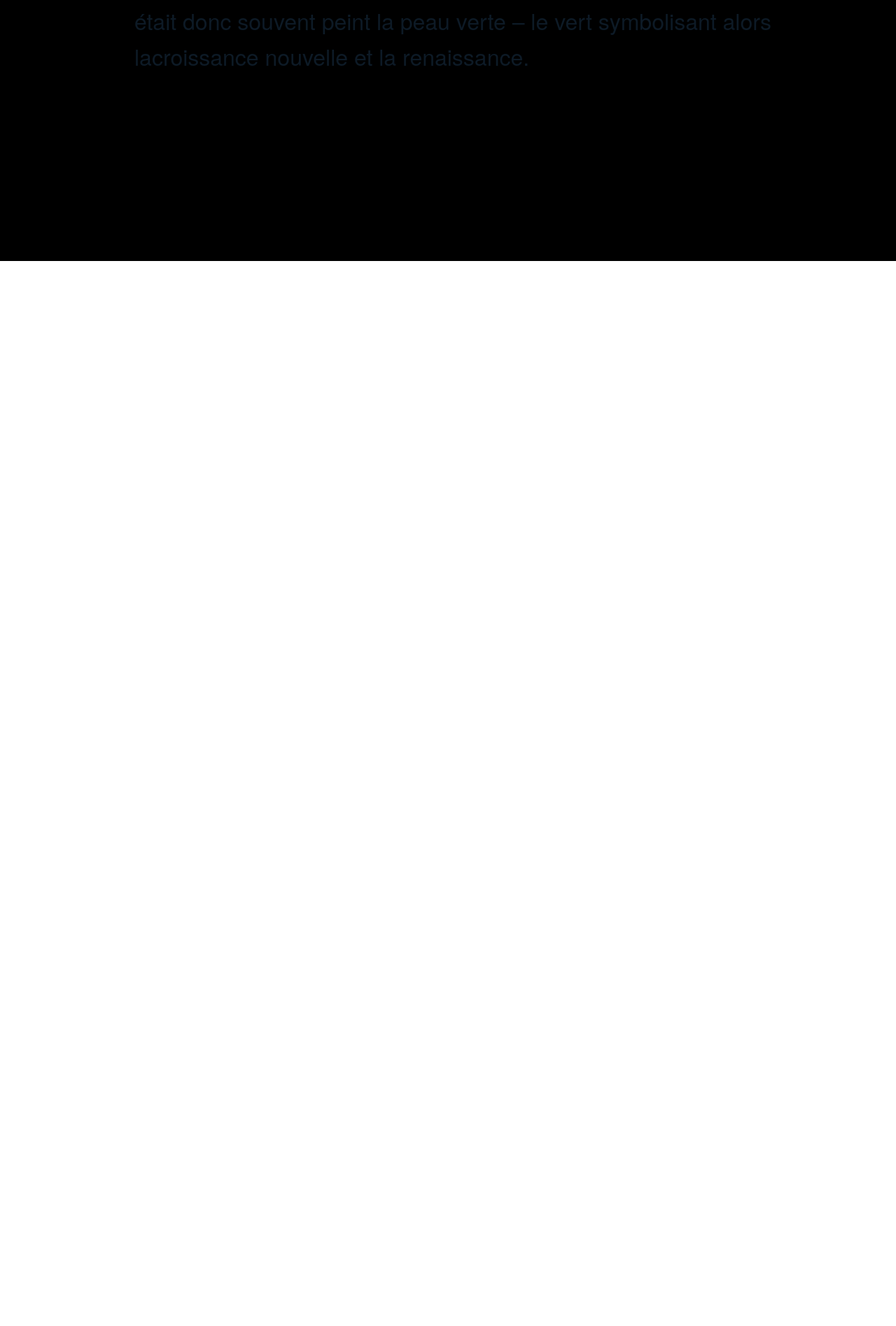
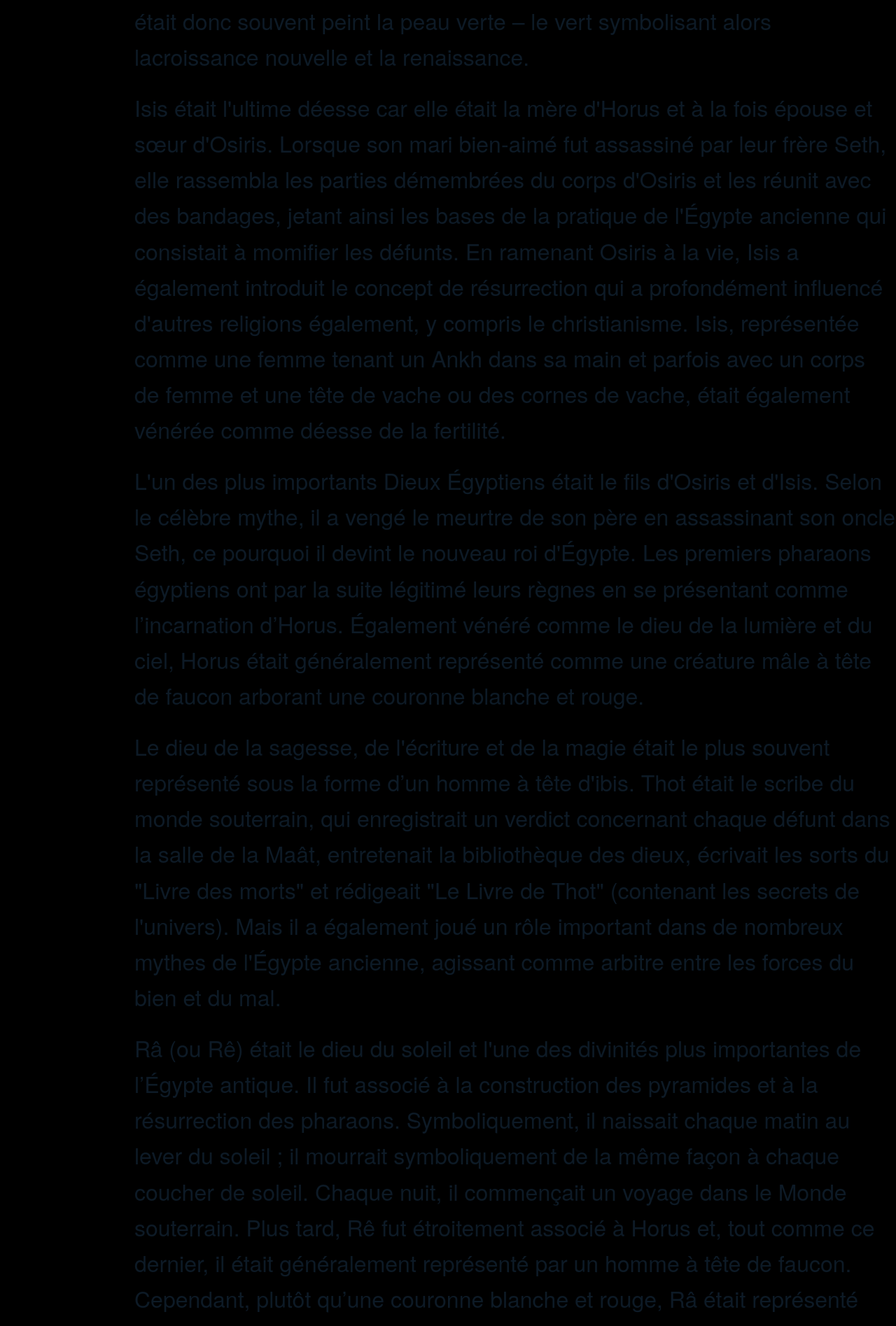
Before and after one commit to AmjadLille/ancient-egypt-hackaton, a React (Create React App) app in the folder egypt/: page /Dieu in a window 1280 px wide. Shown: the part 427-2322 px from the top of the page at 70% size. Before the commit the page ends 800 px from the top, so only its background shows below. Built offline with nearby package versions, Linux system fonts and the light colour scheme; a web font is replaced by a local one.

Commit message:
some more text

```diff
--- a/egypt/src/components/Dieu.jsx
+++ b/egypt/src/components/Dieu.jsx
@@ -16,20 +16,88 @@ const Title = styled.h1`
 `;
 
 const StyledComponents = () => (
+  <div>
     <Container>
       <Title>
         Osiris était un roi sage qui étaitmarié à sa sœur, Isis. Lorsqu'il fut
         assassiné par leur frère Seth, elleusa de magie pour le ressusciter dans
         le but d’avoir de lui un fils.Celui s’appela Horus et il vint venger la
-      mort de son père enassassinant son oncle. Horus est ensuite devenu le roi
-      d'Égypte, tandisqu'Osiris est devenu le roi des morts et le juge des
-      enfers. LesÉgyptiens le considéraient comme triomphant de la mort ; chaque
-      pharaondeviendrait Osiris après sa mort alors que, de son vivant, il
-      étaitl'incarnation d'Horus. Osiris était également le dieu de la
-      végétationet était donc souvent peint la peau verte – le vert symbolisant
-      alors lacroissance nouvelle et la renaissance.
+        mort de son père enassassinant son oncle. Horus est ensuite devenu le
+        roi d'Égypte, tandisqu'Osiris est devenu le roi des morts et le juge des
+        enfers. LesÉgyptiens le considéraient comme triomphant de la mort ;
+        chaque pharaondeviendrait Osiris après sa mort alors que, de son vivant,
+        il étaitl'incarnation d'Horus. Osiris était également le dieu de la
+        végétationet était donc souvent peint la peau verte – le vert
+        symbolisant alors lacroissance nouvelle et la renaissance.
       </Title>
     </Container>
+    <Container>
+      <Title>
+        Isis était l'ultime déesse car elle était la mère d'Horus et à la fois
+        épouse et sœur d'Osiris. Lorsque son mari bien-aimé fut assassiné par
+        leur frère Seth, elle rassembla les parties démembrées du corps d'Osiris
+        et les réunit avec des bandages, jetant ainsi les bases de la pratique
+        de l'Égypte ancienne qui consistait à momifier les défunts. En ramenant
+        Osiris à la vie, Isis a également introduit le concept de résurrection
+        qui a profondément influencé d'autres religions également, y compris le
+        christianisme. Isis, représentée comme une femme tenant un Ankh dans sa
+        main et parfois avec un corps de femme et une tête de vache ou des
+        cornes de vache, était également vénérée comme déesse de la fertilité.
+      </Title>
+    </Container>
+    <Container>
+      <Title>
+        L'un des plus importants Dieux Égyptiens était le fils d'Osiris et
+        d'Isis. Selon le célèbre mythe, il a vengé le meurtre de son père en
+        assassinant son oncle Seth, ce pourquoi il devint le nouveau roi
+        d'Égypte. Les premiers pharaons égyptiens ont par la suite légitimé
+        leurs règnes en se présentant comme l’incarnation d’Horus. Également
+        vénéré comme le dieu de la lumière et du ciel, Horus était généralement
+        représenté comme une créature mâle à tête de faucon arborant une
+        couronne blanche et rouge.
+      </Title>
+    </Container>
+    <Container>
+      <Title>
+        Le dieu de la sagesse, de l'écriture et de la magie était le plus
+        souvent représenté sous la forme d’un homme à tête d'ibis. Thot était le
+        scribe du monde souterrain, qui enregistrait un verdict concernant
+        chaque défunt dans la salle de la Maât, entretenait la bibliothèque des
+        dieux, écrivait les sorts du "Livre des morts" et rédigeait "Le Livre de
+        Thot" (contenant les secrets de l'univers). Mais il a également joué un
+        rôle important dans de nombreux mythes de l'Égypte ancienne, agissant
+        comme arbitre entre les forces du bien et du mal.
+      </Title>
+    </Container>
+    <Container>
+      <Title>
+        Râ (ou Rê) était le dieu du soleil et l'une des divinités plus
+        importantes de l’Égypte antique. Il fut associé à la construction des
+        pyramides et à la résurrection des pharaons. Symboliquement, il naissait
+        chaque matin au lever du soleil ; il mourrait symboliquement de la même
+        façon à chaque coucher de soleil. Chaque nuit, il commençait un voyage
+        dans le Monde souterrain. Plus tard, Rê fut étroitement associé à Horus
+        et, tout comme ce dernier, il était généralement représenté par un homme
+        à tête de faucon. Cependant, plutôt qu’une couronne blanche et rouge, Râ
+        était représenté portant un disque solaire sur la tête.
+      </Title>
+    </Container>
+    <Container>
+      <Title></Title>
+    </Container>
+    <Container>
+      <Title></Title>
+    </Container>
+    <Container>
+      <Title></Title>
+    </Container>
+    <Container>
+      <Title></Title>
+    </Container>
+    <Container>
+      <Title></Title>
+    </Container>
+  </div>
 );
 
 export default StyledComponents;
```
Lines whose indentation alone changed are shown as unchanged.
